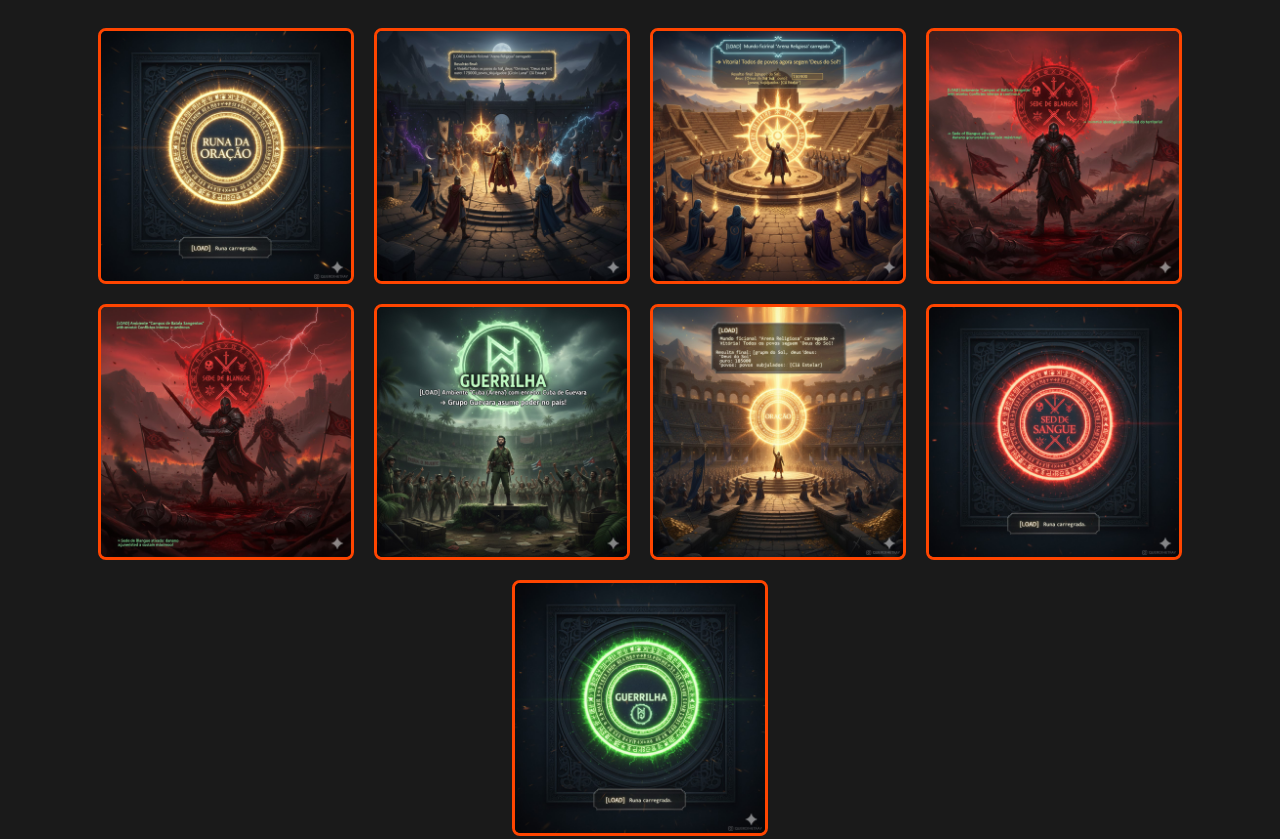
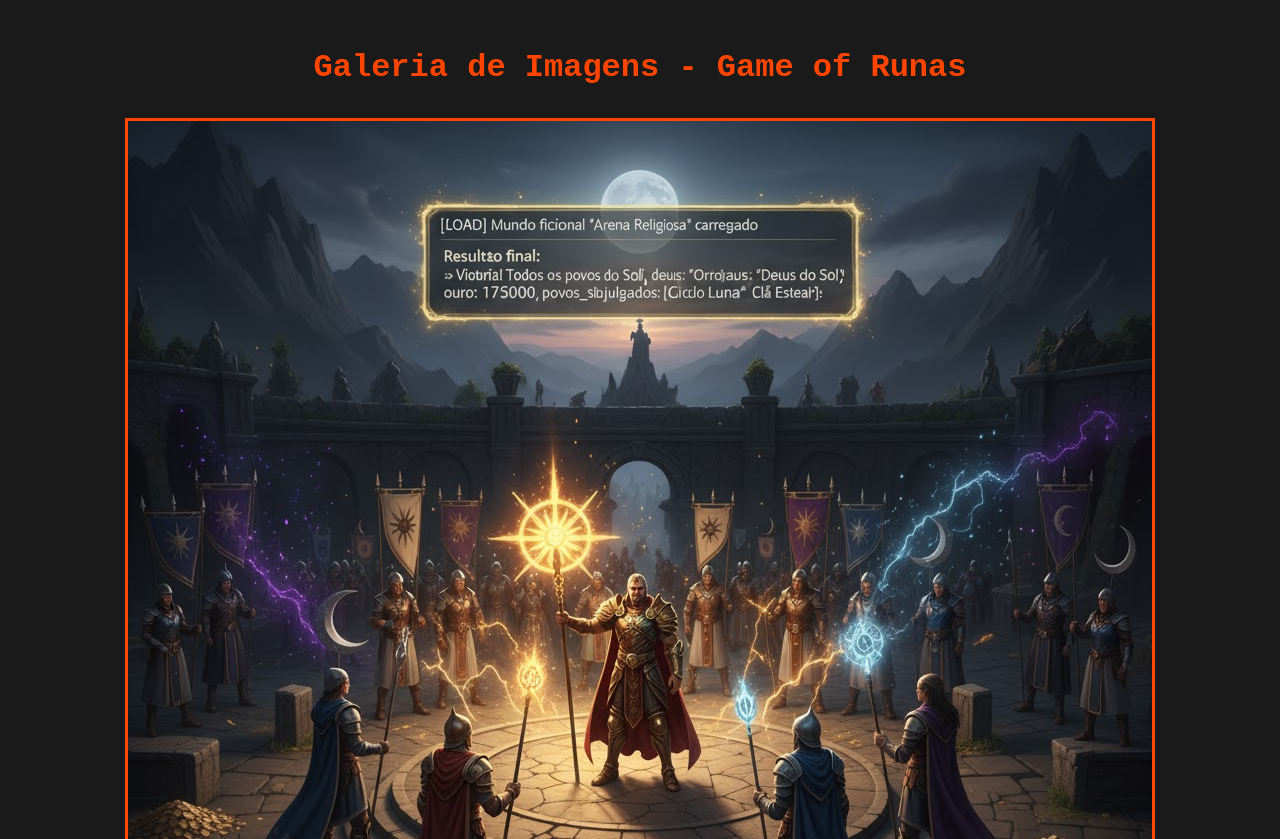
Before and after one commit to tel36214287-star/lore-de-new-game, a plain HTML site: page imagens_do_game.html in a window 1280 px wide. Shown: the top 839 px of the page. Drawn offline with Linux system fonts and the light colour scheme.

Commit message:
Update imagens_do_game.html

```diff
--- a/imagens_do_game.html
+++ b/imagens_do_game.html
@@ -3,39 +3,37 @@
 <head>
 <meta charset="UTF-8">
 <meta name="viewport" content="width=device-width, initial-scale=1.0">
-<title>Galeria de Runas - Lore de New Game</title>
+<title>Imagens do Game of Runas</title>
 <style>
     body {
         background-color: #1a1a1a;
-        color: #fff;
-        font-family: Arial, sans-serif;
-        display: flex;
-        flex-wrap: wrap;
-        justify-content: center;
-        gap: 20px;
+        color: #f5f5f5;
+        font-family: 'Courier New', monospace;
+        text-align: center;
         padding: 20px;
     }
     img {
         border: 3px solid #ff4500;
-        border-radius: 8px;
-        max-width: 250px;
+        margin: 10px;
+        max-width: 90%;
         height: auto;
-        transition: transform 0.2s;
+        display: inline-block;
     }
-    img:hover {
-        transform: scale(1.05);
+    h1 {
+        color: #ff4500;
     }
 </style>
 </head>
 <body>
+<h1>Galeria de Imagens - Game of Runas</h1>
 
-<img src="jogo 7.jpg" alt="Jogo 7">
-<img src="jogo.jpg" alt="Jogo">
+<img src="jogo.jpg" alt="Jogo 1">
 <img src="jogo2.jpg" alt="Jogo 2">
 <img src="jogo3.jpg" alt="Jogo 3">
 <img src="jogo4.jpg" alt="Jogo 4">
 <img src="jogo5.jpg" alt="Jogo 5">
 <img src="jogo6.jpg" alt="Jogo 6">
+<img src="jogo7.jpg" alt="Jogo 7">
 <img src="jogo8.jpg" alt="Jogo 8">
 <img src="jogo9.jpg" alt="Jogo 9">
 
```
